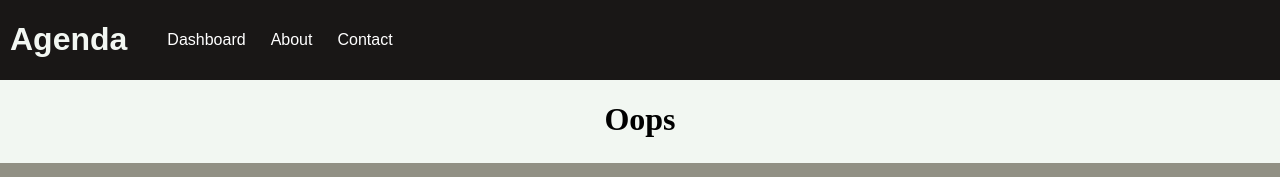
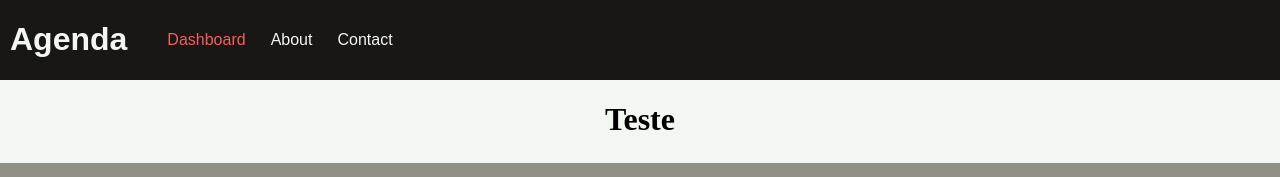
Before and after one commit to mateus-eduardo-dias/Agenda, a React (Vite) app in the folder frontend/: page /dashboard in a window 1280 px wide. Shown: the top 177 px of the page. Built offline with nearby package versions, Linux system fonts and the light colour scheme.

Commit message:
fix: h1 header link

```diff
--- /dev/null
+++ b/frontend/src/Dashboard/Dashboard.jsx
@@ -0,0 +1,5 @@
+export default function Dashboard() {
+    return(
+        <h1>Teste</h1>
+    );
+}
--- a/frontend/src/global/Header.jsx
+++ b/frontend/src/global/Header.jsx
@@ -1,20 +1,22 @@
-import { NavLink } from "react-router-dom";
+import { NavLink, Link } from "react-router-dom";
 
 export default function Header() {
     return(
     <header>
-        <h1 className="header">Agenda</h1>
+        <Link to="/" className="no-decoration">
+        <h1>Agenda</h1>
+        </Link>
         <nav>
             <ul>
-                <NavLink to="/dashboard">
-                <li>Dashboard</li>
-                </NavLink>
-                <NavLink to="/about">
-                <li>About</li>
-                </NavLink>
-                <NavLink to="/contact">
-                <li>Contact</li>
-                </NavLink>
+
+                <li><NavLink to="/dashboard">Dashboard</NavLink></li>
+
+
+                <li><NavLink to="/about">About</NavLink></li>
+
+
+                <li><NavLink to="/contact">Contact</NavLink></li>
+
             </ul>
         </nav>
     </header>
--- a/frontend/src/global/index.css
+++ b/frontend/src/global/index.css
@@ -5,6 +5,8 @@
     --alternative-color: #00ffff;
     --alternative2-color: #00aaff;
     --alternative3-color: #919084;
+    --footer-color: #0000ff;
+    --footer-visited-color: #0055bb;
 }
 
 a {
@@ -42,6 +44,9 @@ header h1 {
     font-family: sans-serif, 'Arial';
     padding-left: 10px;
 }
+.no-decoration:hover {
+    text-decoration: none;
+}
 
 header nav {
     display: flex;
@@ -55,15 +60,17 @@ header ul {
     flex-wrap: wrap;
     gap: 25px;
 }
-header ul li {
-    color: white;
+header a {
+    color: var(--secondary-color);
     font-family: Arial, Helvetica, sans-serif;
 }
-header ul li:hover {
+header a:hover {
     cursor: pointer;
     text-decoration:underline;
 }
-
+a.active {
+    color:var(--tertiary-color);
+}
 
 
 footer {
@@ -80,10 +87,10 @@ footer p {
 }
 
 footer a {
-    color: #0000ff;
+    color: var(--footer-color);
 }
 footer a:visited {
-    color: #0055bb;
+    color: var(--footer-visited-color);
 }
 footer a:hover {
     text-decoration: underline;
--- a/frontend/src/main.jsx
+++ b/frontend/src/main.jsx
@@ -3,14 +3,15 @@ import { createRoot } from 'react-dom/client'
 import {createBrowserRouter, RouterProvider} from 'react-router-dom'
 import './global/index.css'
 import ErrorElement from './global/errorElement.jsx'
-import Home from './Home/Home.jsx'
 import NotFoundPage from './global/NotFoundPage.jsx'
 import RootLayout from './RootLayout.jsx'
+import Home from './Home/Home.jsx'
+import Dashboard from './Dashboard/Dashboard.jsx'
 
 const router = createBrowserRouter([
   {path: '/', element:<RootLayout />, errorElement: <ErrorElement />, children: [
     {path: '/', element:<Home />},
-    {path: '/dashboard', element:<NotFoundPage />},
+    {path: '/dashboard', element:<Dashboard />},
     {path: '*', element:<NotFoundPage />}
   ]},
 ])
```
Also changed, not shown: frontend/src/global/variables.css (deleted).
